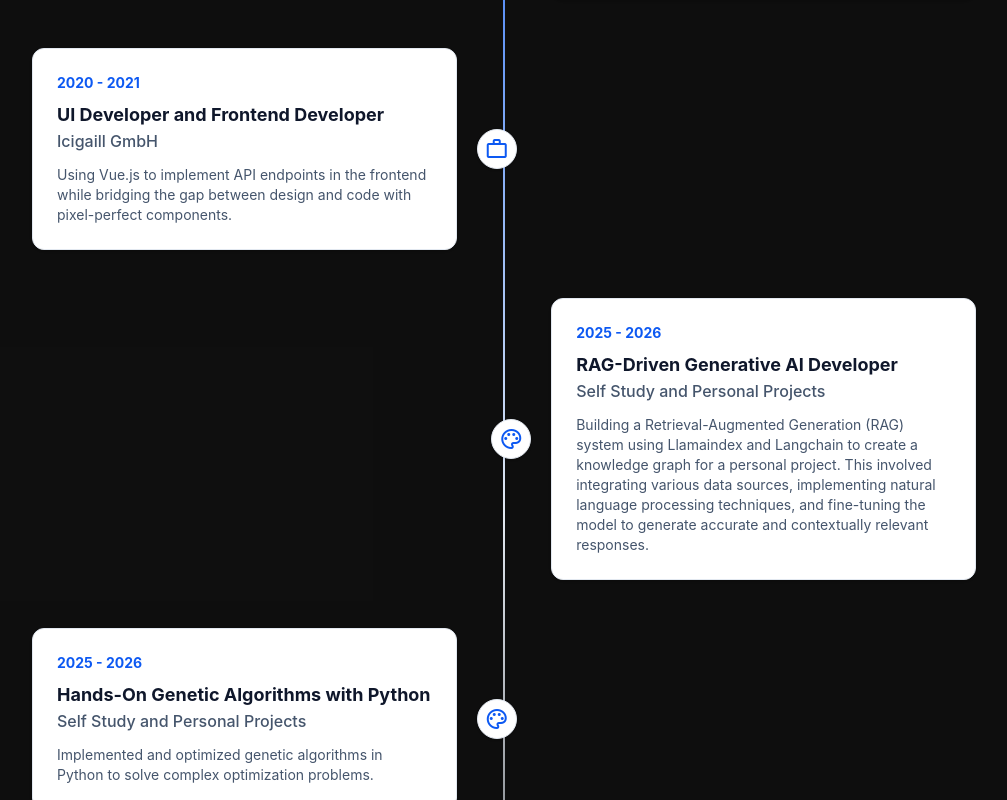
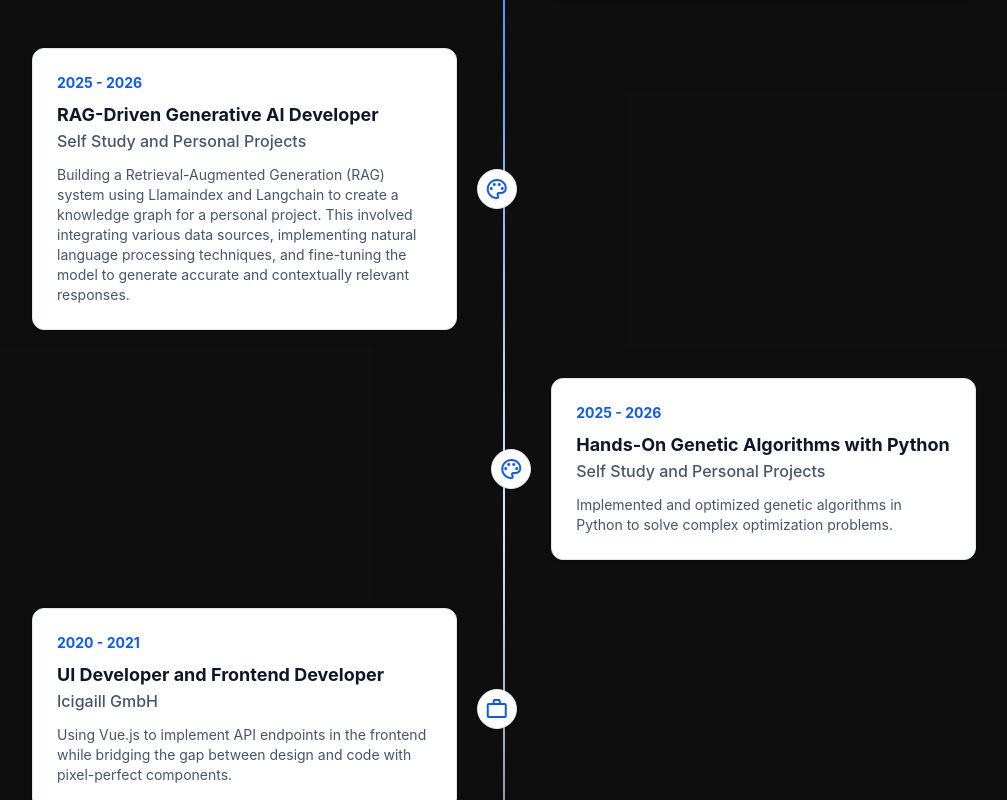
Before and after one commit to Ohaya-Michael/my-portfolio, a React (Vite) app: page /about in a window 1280 px wide. Shown: the part 1940-2740 px from the top of the page, without its empty margins (136-1143 px from the left). Built offline with nearby package versions, Linux system fonts and the light colour scheme.

Commit message:
Added correct timeline for jobs and education

```diff
--- a/src/components/about_me/AboutPage.jsx
+++ b/src/components/about_me/AboutPage.jsx
@@ -27,13 +27,6 @@ const AboutPage = () => {
       description: 'Lead the development of AI-driven solutions, overseeing project lifecycles from concept to deployment. Collaborated with cross-functional teams to deliver innovative products that leverage machine learning and data science techniques.'
     },
     {
-      date: '2020 - 2021',
-      title: 'UI Developer and Frontend Developer',
-      company: 'Icigaill GmbH',
-      icon: 'work',
-      description: 'Using Vue.js to implement API endpoints in the frontend while bridging the gap between design and code with pixel-perfect components.'
-    },
-    {
       date: '2025 - 2026',
       title: 'RAG-Driven Generative AI Developer',
       company: 'Self Study and Personal Projects',
@@ -46,6 +39,13 @@ const AboutPage = () => {
       company: 'Self Study and Personal Projects',
       icon: 'palette',
       description: 'Implemented and optimized genetic algorithms in Python to solve complex optimization problems.'
+    },
+    {
+      date: '2020 - 2021',
+      title: 'UI Developer and Frontend Developer',
+      company: 'Icigaill GmbH',
+      icon: 'work',
+      description: 'Using Vue.js to implement API endpoints in the frontend while bridging the gap between design and code with pixel-perfect components.'
     },
     {
       date: 'Graduated 2018',
```
